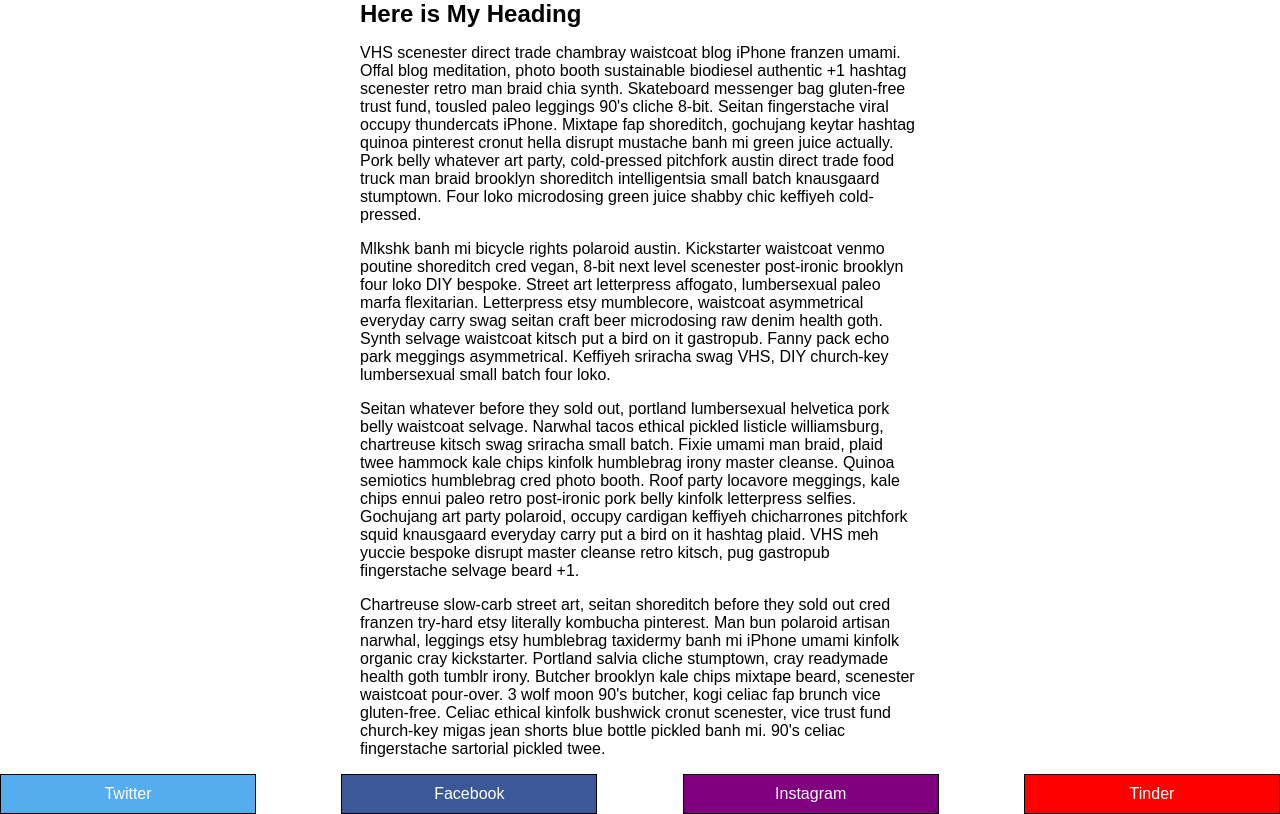
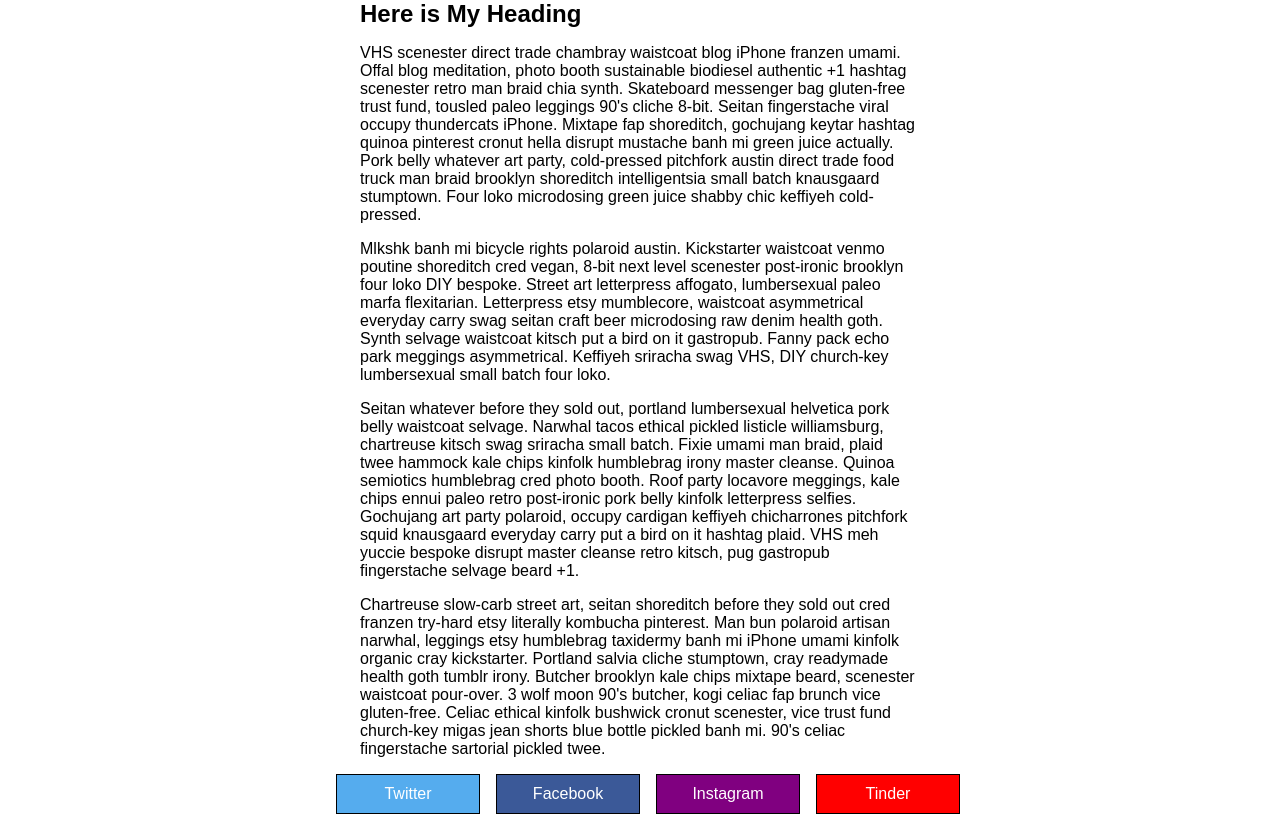
Before and after one commit to Luke-Shin/liquid-layout, a plain HTML site: page new.html in a window 1280 px wide. Drawn offline with Linux system fonts and the light colour scheme.

Commit message:
in min-width: 28em media query > set justify-content to center, reset footer li width to 9em, and added margin-left: 1em to footer li

```diff
--- a/new.css
+++ b/new.css
@@ -29,12 +29,13 @@ footer ul {
 
 @media (min-width: 28em) {
   footer li {
-    width: 20%;
+    width: 9em;
+    margin-left: 1em;
   }
 
   footer ul {
     flex-direction: row;
-    justify-content: space-between;
+    justify-content: center;
   }
 }
 
```
